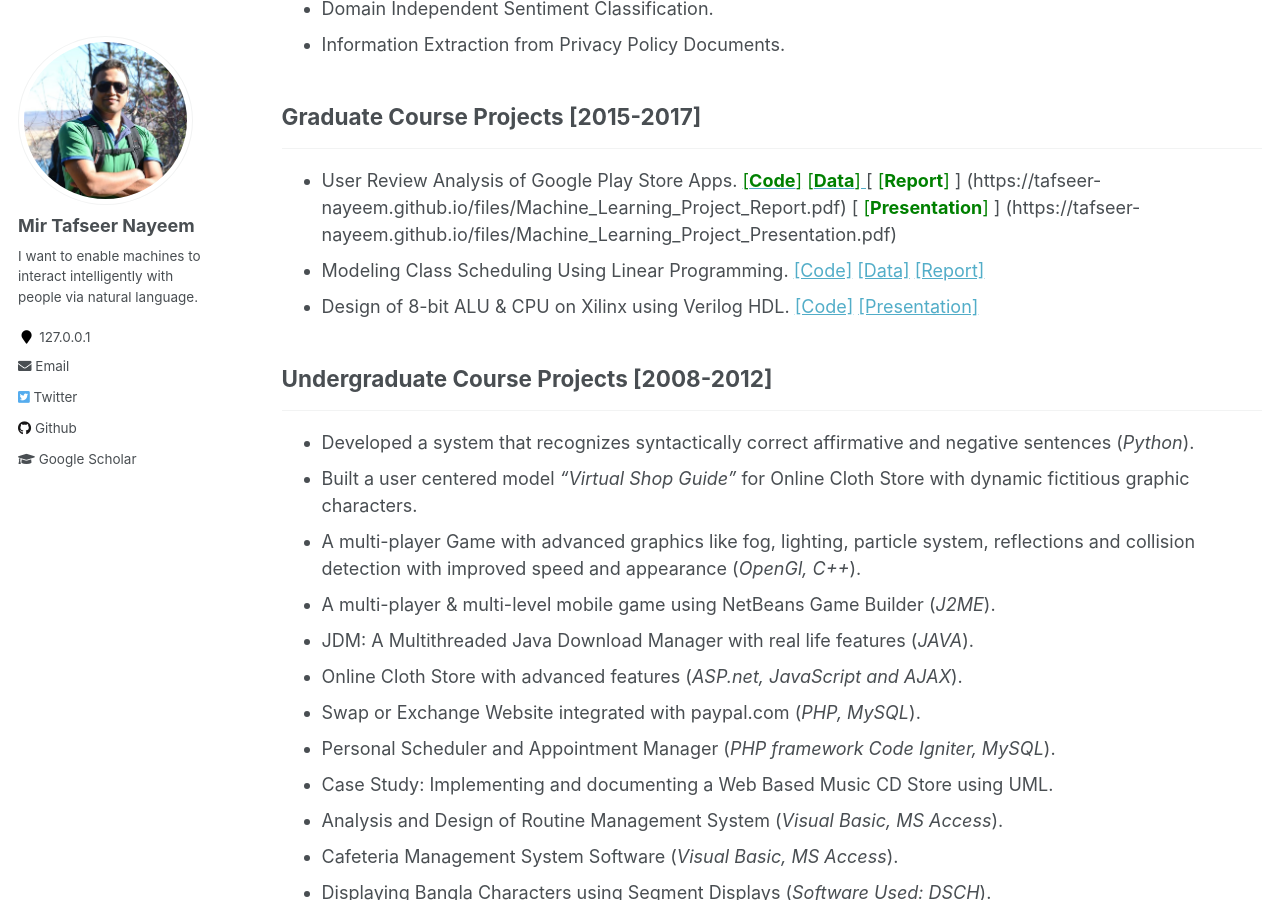
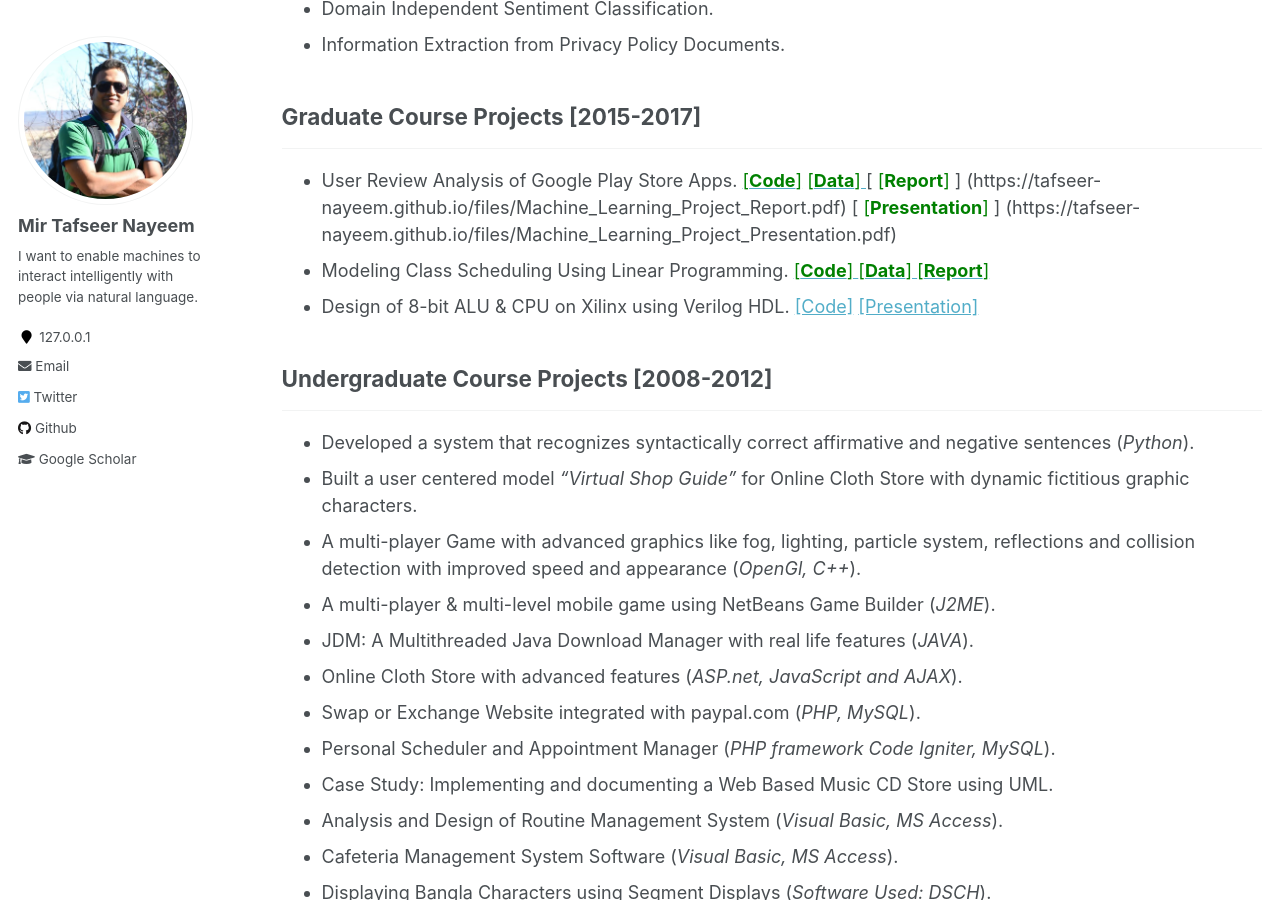
Before and after one commit to sujan-sarker/sujan-sarker.github.io, a Jekyll site: the page built from _pages/projects.md, in a window 1280 px wide and 900 px high, scrolled down 381 px. Built offline with Jekyll 4.4.1, drawn with Linux system fonts in a browser that asks for light colours; part of the change alters nothing that is shown.

Commit message:
Update projects.md

```diff
--- a/_pages/projects.md
+++ b/_pages/projects.md
@@ -25,7 +25,7 @@ author_profile: true
 ## Graduate Course Projects [2015-2017]
 ----------------
 * User Review Analysis of Google Play Store Apps. [<span style ="color:Green"> [**Code**]</span>](https://github.com/tafseer-nayeem/CPSC5310-Machine_Learning) [<span style ="color:Green"> [**Data**] </span>](https://github.com/tafseer-nayeem/AppReview-dataset) [<span style ="color:Green"> [**Report**] </span>] (https://tafseer-nayeem.github.io/files/Machine_Learning_Project_Report.pdf) [<span style ="color:Green"> [**Presentation**] </span>] (https://tafseer-nayeem.github.io/files/Machine_Learning_Project_Presentation.pdf)
-* Modeling Class Scheduling Using Linear Programming. [[Code]](https://github.com/tafseer-nayeem/CPSC5110-Computational_Optimization) [[Data]](https://tafseer-nayeem.github.io/files/Optimization_project_courseData.pdf) [[Report]](https://tafseer-nayeem.github.io/files/Optimization_Project__Report.pdf)
+* Modeling Class Scheduling Using Linear Programming. [<span style ="color:Green"> [**Code**] </span>](https://github.com/tafseer-nayeem/CPSC5110-Computational_Optimization) [<span style ="color:Green"> [**Data**] </span>](https://tafseer-nayeem.github.io/files/Optimization_project_courseData.pdf) [<span style ="color:Green"> [**Report**] </span>](https://tafseer-nayeem.github.io/files/Optimization_Project__Report.pdf)
 * Design of 8-bit ALU & CPU on Xilinx using Verilog HDL. [[Code]](https://github.com/tafseer-nayeem/CPSC5210-VLSI_Design) [[Presentation]](https://tafseer-nayeem.github.io/files/VLSI_Design_Course_Presentation.pdf)
 
 
```
